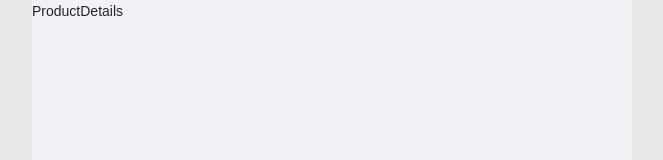
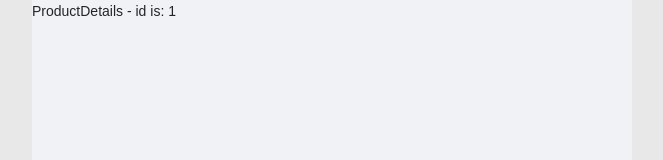
Before and after one commit to TemoSulava/Meama-Collect, a React (Create React App) app: page /productDetails/1 in a window 1280 px wide. Shown: the top 160 px of the page, without its empty margins (308-971 px from the left). Built offline with nearby package versions, Linux system fonts and the light colour scheme; no server answers; a small style sheet from the web is missing.

Commit message:
rendering product details onclick

```diff
--- a/src/components/ItemScroll/index.js
+++ b/src/components/ItemScroll/index.js
@@ -1,4 +1,6 @@
 import React from 'react'
+
+import { useHistory } from 'react-router-dom'
 
 import Card from '../Card'
 
@@ -6,7 +8,20 @@ import './index.css'
 
 import ScrollContainer from 'react-indiana-drag-scroll'
 
-const ItemScroll = ({data, style, title='title placeholder', setShowCustomDrawer = () => {}, marginLeft = null, titleColor = '#ffff', className = 'flex-scroll-container'}) => {
+const ItemScroll = ({
+  data,
+  style,
+  title = 'title placeholder',
+  marginLeft = null,
+  titleColor = '#ffff',
+  className = 'flex-scroll-container'
+}) => {
+  const history = useHistory()
+
+  const handleRedirect = (productId) => {
+    history.push(`/productDetails/${productId}`)
+  }
+
   return (
     <>
       <div style={style}>
@@ -14,10 +29,10 @@ const ItemScroll = ({data, style, title='title placeholder', setShowCustomDrawer
         <ScrollContainer horizontal className={className}>
           {data?.products.map((item) => (
             <Card
+              onClick={() => handleRedirect(item.id)}
               key={item.id}
               descriptionTitle={item.name}
               backgroundColor={item.bgColor}
-              onClick={() => setShowCustomDrawer(true)}
               description={item.price ? item.price + '₾' : '2₾'}
               hoverable
               coverImage={item.mainPhoto}
--- a/src/pages/ProductDetails/index.js
+++ b/src/pages/ProductDetails/index.js
@@ -1,8 +1,13 @@
 import React from 'react'
 
+import {useParams} from 'react-router-dom'
+
 const ProductDetails = () => {
+
+  const {productId} = useParams();
+
   return (
-    <div>ProductDetails</div>
+    <div>ProductDetails - id is: {productId}</div>
   )
 }
 
```
